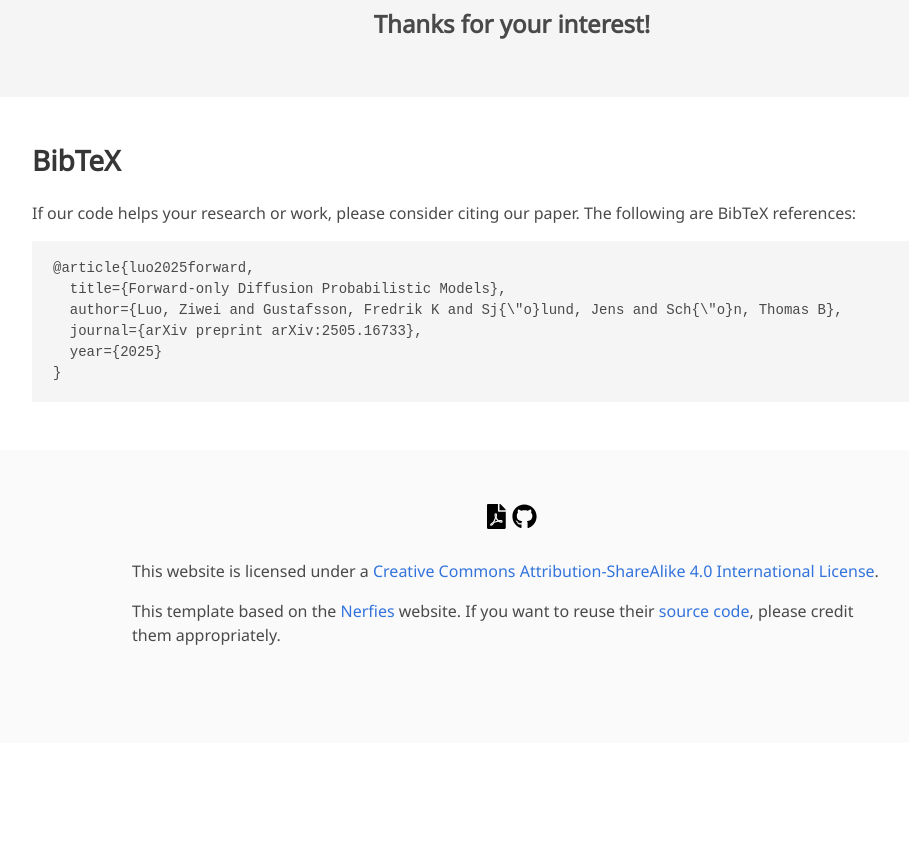
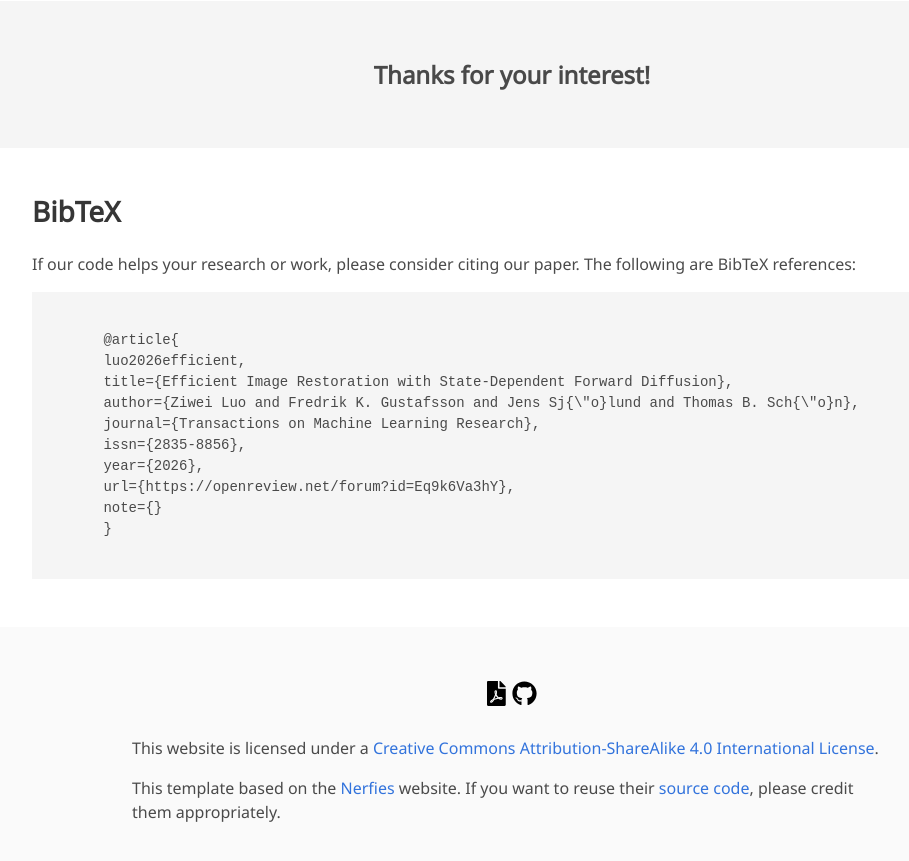
Before and after one commit to Algolzw/Algolzw.github.io, a Jekyll site: the page fod/index.html, which Jekyll copies as it is, in a window 1280 px wide and 900 px high, scrolled down 5834 px. Shown: the top 861 px of the window, without its empty margins (128-1037 px from the left). Built offline with Jekyll 4.4.1, drawn with Linux system fonts in a browser that asks for light colours; nearby versions of some CDN libraries; some web fonts are replaced; library files that are not in the unit come from our copies; formulas are drawn with MathJax 3; a style sheet for code colours, icons or effects is not loaded; before the commit the page ends 6577 px from its top, so only the background shows below that; some of the changed text lies outside the part shown.

Commit message:
update fod

```diff
--- a/fod/index.html
+++ b/fod/index.html
@@ -97,8 +97,8 @@
     <div class="container is-max-desktop">
       <div class="columns is-centered">
         <div class="column has-text-centered">
-          <h1 class="title is-1 publication-title">Forward-only Diffusion Probabilistic Models</h1>
-          <!-- <h3 class="title is-4 publication-title">ICLR 2024</h3> -->
+          <h1 class="title is-1 publication-title">Efficient Image Restoration with State-Dependent Forward Diffusion</h1>
+          <h3 class="title is-4 publication-title">TMLR 2026</h3>
           <div class="is-size-5 publication-authors">
             <span class="author-block">
               <a href = "https://algolzw.github.io/">Ziwei Luo</a>,
@@ -114,21 +114,21 @@
 
           <div class="is-size-5 publication-authors">
             <span class="author-block">&nbsp;&nbsp;Uppsala University&nbsp;&nbsp;</span>
-            <span class="author-block">&nbsp;&nbsp;University of Oxford&nbsp;&nbsp;</span>
+            <span class="author-block">&nbsp;&nbsp;AstraZeneca&nbsp;&nbsp;</span>
           </div>
 
           <div class="column has-text-centered">
             <div class="publication-links">
               <!-- PDF Link. -->
-              <!-- <span class="link-block">
-                <a href="https://arxiv.org/abs/2505.16733"
+              <span class="link-block">
+                <a href="https://openreview.net/forum?id=Eq9k6Va3hY"
                    class="external-link button is-normal is-rounded is-dark">
                   <span class="icon">
                       <i class="fas fa-file-pdf"></i>
                   </span>
                   <span>Paper</span>
                 </a>
-              </span> -->
+              </span>
               <span class="link-block">
                 <a href="https://arxiv.org/abs/2505.16733"
                    class="external-link button is-normal is-rounded is-dark">
@@ -401,13 +401,18 @@
   <div class="container is-max-desktop content">
     <h2 class="title">BibTeX</h2>
     <p>If our code helps your research or work, please consider citing our paper. The following are BibTeX references:</p>
-    <pre><code>@article{luo2025forward,
-  title={Forward-only Diffusion Probabilistic Models},
-  author={Luo, Ziwei and Gustafsson, Fredrik K and Sj{\"o}lund, Jens and Sch{\"o}n, Thomas B},
-  journal={arXiv preprint arXiv:2505.16733},
-  year={2025}
-}
-</code></pre>
+    <pre><code>
+      @article{
+      luo2026efficient,
+      title={Efficient Image Restoration with State-Dependent Forward Diffusion},
+      author={Ziwei Luo and Fredrik K. Gustafsson and Jens Sj{\"o}lund and Thomas B. Sch{\"o}n},
+      journal={Transactions on Machine Learning Research},
+      issn={2835-8856},
+      year={2026},
+      url={https://openreview.net/forum?id=Eq9k6Va3hY},
+      note={}
+      }
+    </code></pre>
   </div>
 </section>
 
```
